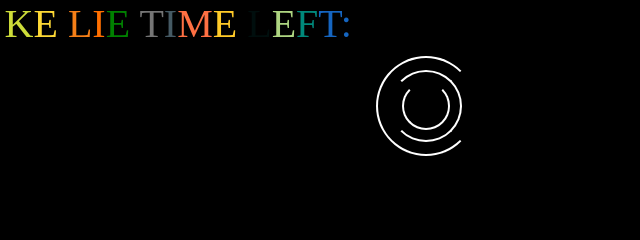
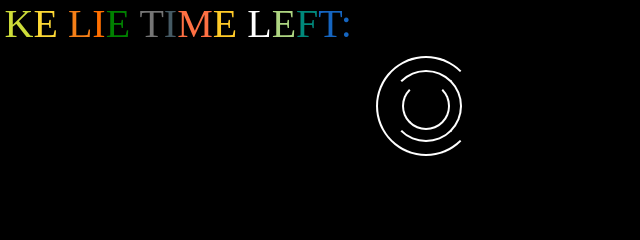
Before and after one commit to msatul1305/countdown, a plain HTML site: page index.html in a window 1280 px wide. Shown: the top 240 px of the page, 214-854 px from the left. Drawn offline with nearby package versions, Linux system fonts and the light colour scheme.

Commit message:
Update index.html

```diff
--- a/index.html
+++ b/index.html
@@ -42,7 +42,7 @@
 
     <div class="container">
        <font color="#ab47bc" face="chiller"><h1 >P<font color="#e53935" face="chiller">A<font color="#00838f" face="chiller">R<font color="#43a047" face="chiller">T<font color="green" face="chiller">Y
-        <font color="#cddc39" face="chiller">K<font color="#fdd835" face="chiller">E <font color="#f57f17" face="chiller">L<font color="#ff6f00" face="chiller">I<font color="green" face="chiller">E<font color="#757575" face="chiller"> T<font color="#455a64" face="chiller">I<font color="#ff7043" face="chiller">M<font color="#ffca28" face="chiller">E<font color="#red" face="chiller"> L<font color="#aed581" face="chiller">E<font color="#00897b" face="chiller">F<font color="#1565c0" face="chiller">T:</h1></font>
+        <font color="#cddc39" face="chiller">K<font color="#fdd835" face="chiller">E <font color="#f57f17" face="chiller">L<font color="#ff6f00" face="chiller">I<font color="green" face="chiller">E<font color="#757575" face="chiller"> T<font color="#455a64" face="chiller">I<font color="#ff7043" face="chiller">M<font color="#ffca28" face="chiller">E<font color="white" face="chiller"> L<font color="#aed581" face="chiller">E<font color="#00897b" face="chiller">F<font color="#1565c0" face="chiller">T:</h1></font>
         <div class="clear-loading spinner">
             <span></span>
         </div>
```
